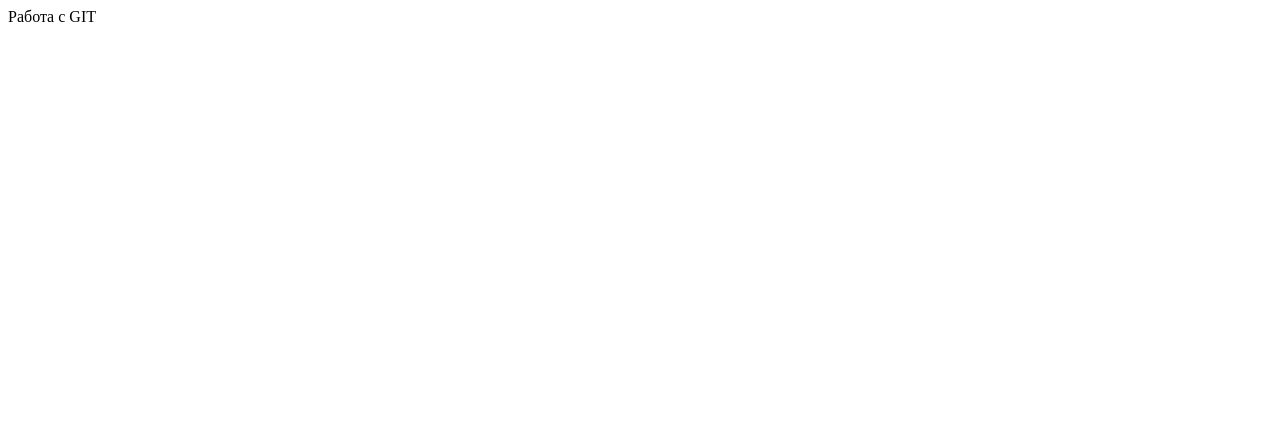
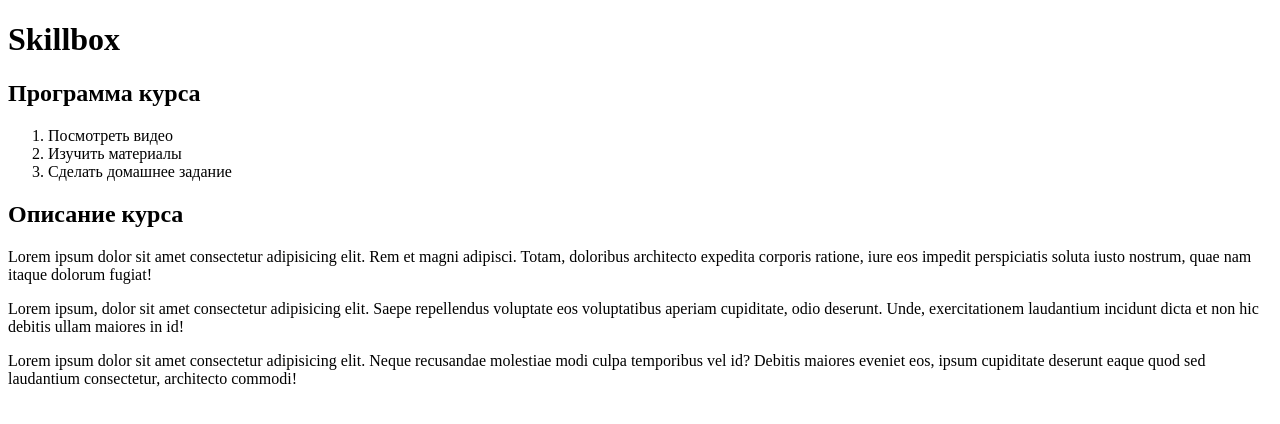
Before and after one commit to oleg-koshevoy/gittest, a plain HTML site: page index.html in a window 1280 px wide. Drawn offline with Linux system fonts and the light colour scheme.

Commit message:
first commit

```diff
--- a/index.html
+++ b/index.html
@@ -1,21 +1,28 @@
 <!DOCTYPE html>
 <html lang="en">
-    <head>
-        <meta charset="UTF-8">
-        <meta name="vievport" content="wigth=device-wigth, initial-scale=1.0">
-        <meta http-equiv="X-UA-Compatible" content="ie=edge">
-        <link rei="stylesheet" href="css/main.css"
-        <title> Работа с GIT <title>
-    <head>
+<head>
+    <meta charset="UTF-8">
+    <meta http-equiv="X-UA-Compatible" content="IE=edge">
+    <meta name="viewport" content="width=device-width, initial-scale=1.0">
+    <title>Document</title>
+</head>
 <body>
-    <p> Git + GitHub </p>
+    <h1>
+      Skillbox
+    </h1>
+    <h2>
+        Программа курса
+    </h2>
+    <ol>
+        <li>Посмотреть видео</li>
+        <li>Изучить материалы</li>
+        <li>Сделать домашнее задание</li>
+    </ol>
+    <h2>
+        Описание курса
+    </h2>
+    <p>Lorem ipsum dolor sit amet consectetur adipisicing elit. Rem et magni adipisci. Totam, doloribus architecto expedita corporis ratione, iure eos impedit perspiciatis soluta iusto nostrum, quae nam itaque dolorum fugiat!</p>
+    <p>Lorem ipsum, dolor sit amet consectetur adipisicing elit. Saepe repellendus voluptate eos voluptatibus aperiam cupiditate, odio deserunt. Unde, exercitationem laudantium incidunt dicta et non hic debitis ullam maiores in id!</p>
+    <p>Lorem ipsum dolor sit amet consectetur adipisicing elit. Neque recusandae molestiae modi culpa temporibus vel id? Debitis maiores eveniet eos, ipsum cupiditate deserunt eaque quod sed laudantium consectetur, architecto commodi!</p>
 </body>
-<html>
-
- <html>
-     <body>
-         <div>
-             Lorem ipsum dolor sit amet consectetur adipisicing elit. Eum labore totam facilis voluptatum a accusamus animi magni harum distinctio quaerat veniam possimus dolorem atque corporis excepturi, modi molestiae aliquam quo?
-         </div>
-     </body>
- </html>
+</html>
```
